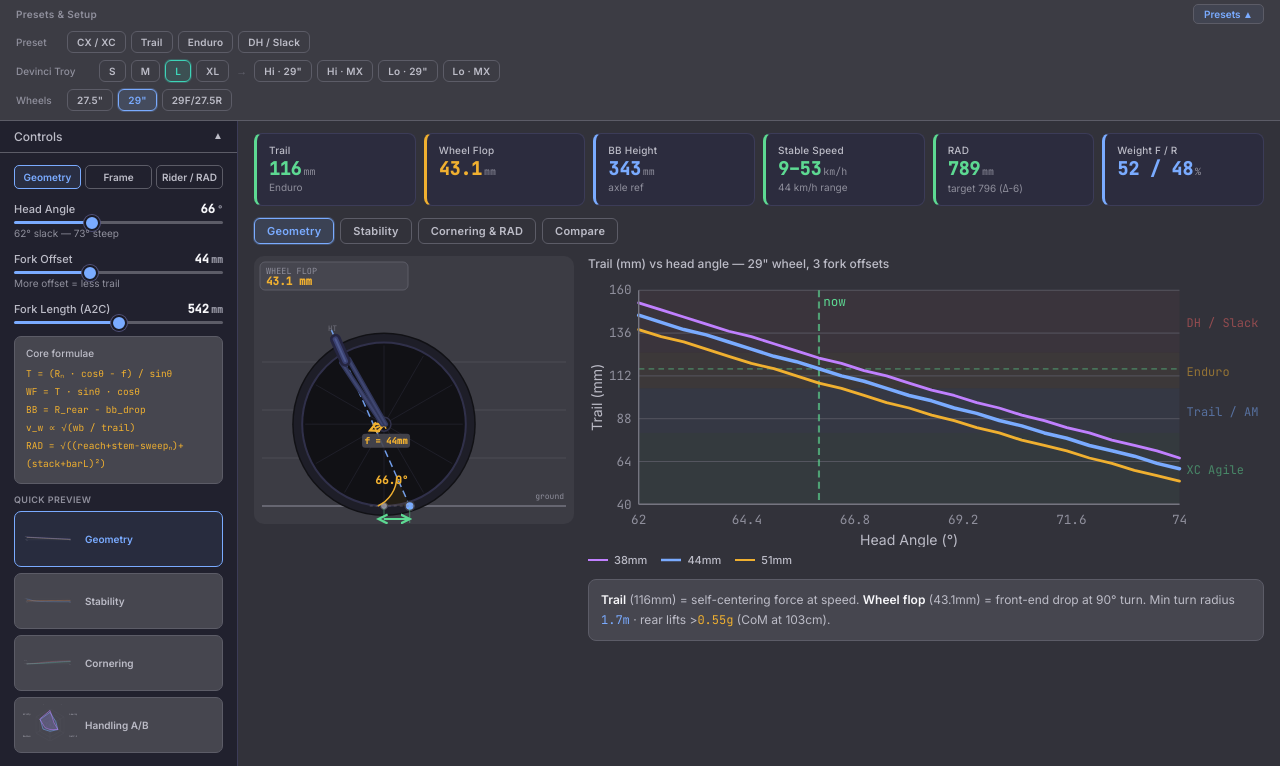
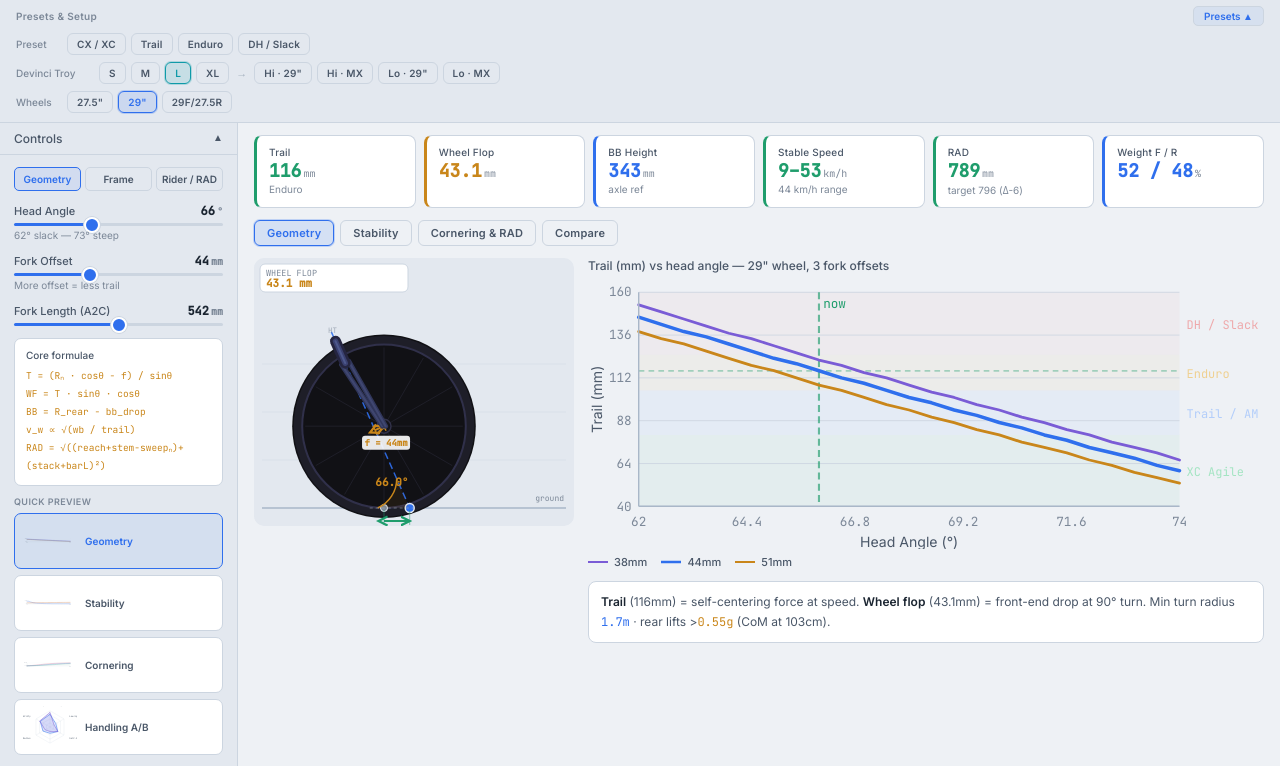
Before and after one commit to postmillennium-MTB/MTB-Geometry, a plain HTML site: page index.html in a window 1280 px wide. Shown: the part 125-891 px from the top of the page. Drawn offline with Linux system fonts and the light colour scheme.

Commit message:
Update index.html

```diff
--- a/index.html
+++ b/index.html
@@ -10,21 +10,22 @@
   <link href="https://fonts.googleapis.com/css2?family=Inter:wght@400;500;600;700&family=JetBrains+Mono:wght@400;500&display=swap" rel="stylesheet">
   <style>
     *,*::before,*::after{box-sizing:border-box;margin:0;padding:0}
-    html,body{background:#1a1a24;overflow-x:hidden;color:#f0f0fc;font-family:'Inter',system-ui,sans-serif}
-    input[type=range]{-webkit-appearance:none;appearance:none;height:3px;border-radius:2px;outline:none;cursor:pointer;display:block;width:100%}
-    input[type=range]::-webkit-slider-thumb{-webkit-appearance:none;width:16px;height:16px;border-radius:50%;background:#7aabff;border:2px solid #1a1a24;box-shadow:0 0 0 1px #52527a;cursor:pointer}
-    input[type=range]::-moz-range-thumb{width:16px;height:16px;border-radius:50%;background:#7aabff;border:2px solid #1a1a24;cursor:pointer}
+    :root{--accent:#2f6fed;--bg:#eef1f5;--surf:#e3e8ef;--card:#ffffff;--bdr:#ccd5e0}
+    html,body{background:var(--bg);overflow-x:hidden;color:#1b2531;font-family:'Inter',system-ui,sans-serif}
+    input[type=range]{-webkit-appearance:none;appearance:none;height:3px;border-radius:2px;outline:none;cursor:pointer;display:block;width:100%;background:var(--bdr)}
+    input[type=range]::-webkit-slider-thumb{-webkit-appearance:none;width:16px;height:16px;border-radius:50%;background:var(--accent);border:2px solid var(--card);box-shadow:0 0 0 1px var(--bdr);cursor:pointer}
+    input[type=range]::-moz-range-thumb{width:16px;height:16px;border-radius:50%;background:var(--accent);border:2px solid var(--card);cursor:pointer}
     .layout{display:flex;min-height:calc(100vh - 58px)}
-    .sidebar{width:238px;min-width:210px;flex-shrink:0;border-right:1px solid #3c3c58;background:#21212e}
+    .sidebar{width:238px;min-width:210px;flex-shrink:0;border-right:1px solid var(--bdr);background:var(--surf)}
     .main{flex:1;min-width:0;padding:12px 16px}
     .cards{display:flex;gap:8px;flex-wrap:wrap;margin-bottom:12px}
-    .card{flex:1;min-width:84px;background:#2c2c3e;border-radius:8px;padding:10px 12px;border:1px solid #3c3c58}
+    .card{flex:1;min-width:84px;background:var(--card);border-radius:8px;padding:10px 12px;border:1px solid var(--bdr)}
     .vtabs{display:flex;gap:6px;flex-wrap:wrap;margin-bottom:12px}
     a{-webkit-tap-highlight-color:transparent}
     button{-webkit-tap-highlight-color:transparent}
     @media(max-width:680px){
       .layout{flex-direction:column}
-      .sidebar{width:100%;min-width:0;border-right:none;border-bottom:1px solid #3c3c58}
+      .sidebar{width:100%;min-width:0;border-right:none;border-bottom:1px solid var(--bdr)}
       .main{padding:10px 12px}
       .card{min-width:calc(50% - 9px)!important;flex:none!important}
     }
@@ -32,12 +33,12 @@
       .cards{gap:6px}
     }
     ::-webkit-scrollbar{width:5px}
-    ::-webkit-scrollbar-track{background:#21212e}
-    ::-webkit-scrollbar-thumb{background:#3c3c58;border-radius:3px}
+    ::-webkit-scrollbar-track{background:var(--surf)}
+    ::-webkit-scrollbar-thumb{background:var(--bdr);border-radius:3px}
   </style>
 </head>
 <body>
-  <div id="root"><div style="color:#7878a8;font-family:monospace;padding:40px;font-size:13px">Loading…</div></div>
+  <div id="root"><div style="color:#7c8898;font-family:monospace;padding:40px;font-size:13px">Loading…</div></div>
   <script>
 /**
  * @license React
@@ -349,89 +350,89 @@ const {
   useEffect
 } = React;
 const C = {
-  bg: "#32323a",
-  surf: "#3c3c44",
-  card: "#46464f",
-  cardHi: "#52525c",
-  bdr: "#5c5c67",
-  bdrHi: "#757580",
-  txt: "#f6f6f9",
-  sub: "#bcbcc7",
-  dim: "#8f8f9c",
-  mut: "#62626d",
-  blue: "#7aabff",
-  grn: "#5dd992",
-  amb: "#f0b030",
-  red: "#ee6464",
-  pur: "#c080ff",
-  teal: "#3dd4b8",
-  cap: "#f09050",
+  bg: "#eef1f5",
+  surf: "#e3e8ef",
+  card: "#ffffff",
+  cardHi: "#f4f7fa",
+  bdr: "#ccd5e0",
+  bdrHi: "#a9b7c8",
+  txt: "#1b2531",
+  sub: "#4a5768",
+  dim: "#7c8898",
+  mut: "#a7b2c0",
+  blue: "#2f6fed",
+  grn: "#1f9d6c",
+  amb: "#c9861a",
+  red: "#d1425a",
+  pur: "#7a5cd6",
+  teal: "#0f9aa8",
+  cap: "#c46a2e",
   mono: "'JetBrains Mono','Courier New',monospace",
   head: "'Inter','system-ui',sans-serif"
 };
 const THEMES = {
-  midnight: {
-    name: "Midnight",
-    bg: "#32323a",
-    surf: "#3c3c44",
-    card: "#46464f",
-    cardHi: "#52525c",
-    bdr: "#5c5c67",
-    bdrHi: "#757580",
-    txt: "#f6f6f9",
-    sub: "#bcbcc7",
-    dim: "#8f8f9c",
-    mut: "#62626d",
-    blue: "#7aabff",
-    grn: "#5dd992",
-    amb: "#f0b030",
-    red: "#ee6464",
-    pur: "#c080ff",
-    teal: "#3dd4b8",
-    cap: "#f09050",
-    swatch: "#7aabff"
+  rainmaker: {
+    name: "Rainmaker",
+    bg: "#eef1f5",
+    surf: "#e3e8ef",
+    card: "#ffffff",
+    cardHi: "#f4f7fa",
+    bdr: "#ccd5e0",
+    bdrHi: "#a9b7c8",
+    txt: "#1b2531",
+    sub: "#4a5768",
+    dim: "#7c8898",
+    mut: "#a7b2c0",
+    blue: "#2f6fed",
+    grn: "#1f9d6c",
+    amb: "#c9861a",
+    red: "#d1425a",
+    pur: "#7a5cd6",
+    teal: "#0f9aa8",
+    cap: "#c46a2e",
+    swatch: "#2f6fed"
   },
-  alpine: {
-    name: "Alpine",
-    bg: "#303434",
-    surf: "#3a3f3f",
-    card: "#454b4b",
-    cardHi: "#515858",
-    bdr: "#5c6363",
-    bdrHi: "#767f7f",
-    txt: "#f1f5f5",
-    sub: "#b7c3c3",
-    dim: "#8b9797",
-    mut: "#5f6969",
-    blue: "#57cbee",
-    grn: "#5dd992",
-    amb: "#f0b030",
-    red: "#ee6464",
-    pur: "#c080ff",
-    teal: "#3dd4b8",
-    cap: "#f09050",
-    swatch: "#57cbee"
+  chambers: {
+    name: "36 Chambers",
+    bg: "#f1efe9",
+    surf: "#e7e4da",
+    card: "#ffffff",
+    cardHi: "#f8f6ef",
+    bdr: "#d6d1c1",
+    bdrHi: "#b7b09a",
+    txt: "#18150f",
+    sub: "#4a4438",
+    dim: "#7c7565",
+    mut: "#a89f8b",
+    blue: "#b9860b",
+    grn: "#1f9d6c",
+    amb: "#c9861a",
+    red: "#d1425a",
+    pur: "#7a5cd6",
+    teal: "#3a3a3a",
+    cap: "#c46a2e",
+    swatch: "#b9860b"
   },
-  rose: {
-    name: "Rose",
-    bg: "#332c31",
-    surf: "#3d353b",
-    card: "#494048",
-    cardHi: "#564b55",
-    bdr: "#645763",
-    bdrHi: "#80707e",
-    txt: "#fdeefc",
-    sub: "#e2acdb",
-    dim: "#b686ad",
-    mut: "#7a5c74",
-    blue: "#ff2fd6",
-    grn: "#39f5b0",
-    amb: "#fbe74d",
-    red: "#ff5277",
-    pur: "#b98bff",
-    teal: "#43e6ff",
-    cap: "#ff9d3d",
-    swatch: "#ff2fd6"
+  paperboy: {
+    name: "Paperboy",
+    bg: "#f4efe4",
+    surf: "#ede5d3",
+    card: "#fffdf8",
+    cardHi: "#f8f2e4",
+    bdr: "#dccfb0",
+    bdrHi: "#c1af88",
+    txt: "#221c12",
+    sub: "#5a4d34",
+    dim: "#8a7a58",
+    mut: "#b3a37e",
+    blue: "#c8102e",
+    grn: "#1f9d6c",
+    amb: "#c9861a",
+    red: "#d1425a",
+    pur: "#7a5cd6",
+    teal: "#1f6fb2",
+    cap: "#c46a2e",
+    swatch: "#c8102e"
   }
 };
 const WR = {
@@ -1494,21 +1495,24 @@ function Btn({
   active,
   onClick,
   accent,
-  small
+  small,
+  onDark
 }) {
   const a = accent || C.blue;
+  const inactiveTxt = onDark ? "#ffffffc0" : C.sub;
+  const inactiveBdr = onDark ? "#ffffff45" : C.bdr;
   return React.createElement("button", {
     onClick,
     style: {
       padding: small ? "4px 9px" : "5px 12px",
-      border: "1px solid " + (active ? a : C.bdr),
+      border: "1px solid " + (active ? a : inactiveBdr),
       borderRadius: 6,
-      background: active ? a + "22" : "transparent",
+      background: active ? a + "22" : onDark ? "#ffffff12" : "transparent",
       cursor: "pointer",
       fontSize: small ? 10 : 11,
       fontFamily: C.head,
       fontWeight: 600,
-      color: active ? a : C.sub,
+      color: active ? a : inactiveTxt,
       transition: "all .15s",
       letterSpacing: .2,
       boxShadow: active ? "0 0 0 1px " + a + "40" : "none"
@@ -1923,10 +1927,16 @@ function CmpPanel({
 
 function App() {
   const D = React.createElement;
-  const [themeKey, setThemeKey] = useState("midnight");
+  const [themeKey, setThemeKey] = useState("rainmaker");
   Object.assign(C, THEMES[themeKey]);
   useEffect(() => {
     document.body.style.background = C.bg;
+    const r = document.documentElement.style;
+    r.setProperty("--accent", C.blue);
+    r.setProperty("--bg", C.bg);
+    r.setProperty("--surf", C.surf);
+    r.setProperty("--card", C.card);
+    r.setProperty("--bdr", C.bdr);
   }, [themeKey]);
   const [pA, setA] = useState({
     ...GEN.trail
@@ -2158,9 +2168,9 @@ function App() {
   }
   const headerBlock = D("div", {
     style: {
-      borderBottom: "1px solid " + C.bdr,
-      backgroundColor: C.bg,
-      backgroundImage: "linear-gradient(" + C.bg + "d9, " + C.bg + "d9), url('moose-pattern-tile.jpg')",
+      borderBottom: "3px solid " + C.blue,
+      backgroundColor: "#181a1e",
+      backgroundImage: "linear-gradient(rgba(16,17,20,.74), rgba(16,17,20,.74)), url('moose-pattern-tile.jpg')",
       backgroundSize: "auto, 240px",
       backgroundRepeat: "repeat, repeat",
       backgroundPosition: "center",
@@ -2182,10 +2192,10 @@ function App() {
       alignItems: "center",
       gap: 6,
       padding: "6px 13px",
-      border: "1px solid " + C.bdrHi,
+      border: "1px solid #ffffff45",
       borderRadius: 20,
-      background: C.surf + "cc",
-      color: C.txt,
+      background: "#00000040",
+      color: "#ffffff",
       fontFamily: C.head,
       fontWeight: 700,
       fontSize: 11,
@@ -2204,7 +2214,8 @@ function App() {
     active: themeKey === k,
     onClick: () => setThemeKey(k),
     accent: t.swatch,
-    small: true
+    small: true,
+    onDark: true
   })))), D("div", {
     style: {
       textAlign: "center"
@@ -2213,14 +2224,14 @@ function App() {
     style: {
       fontSize: "clamp(19px, 4.4vw, 28px)",
       fontWeight: 800,
-      color: C.txt,
+      color: "#ffffff",
       letterSpacing: -.5,
       lineHeight: 1.15
     }
   }, "MTB Steering Geometry & Stability"), D("div", {
     style: {
       fontSize: 11,
-      color: C.sub,
+      color: "#e4e6ec",
       marginTop: 5,
       fontFamily: C.mono,
       letterSpacing: .3
```
